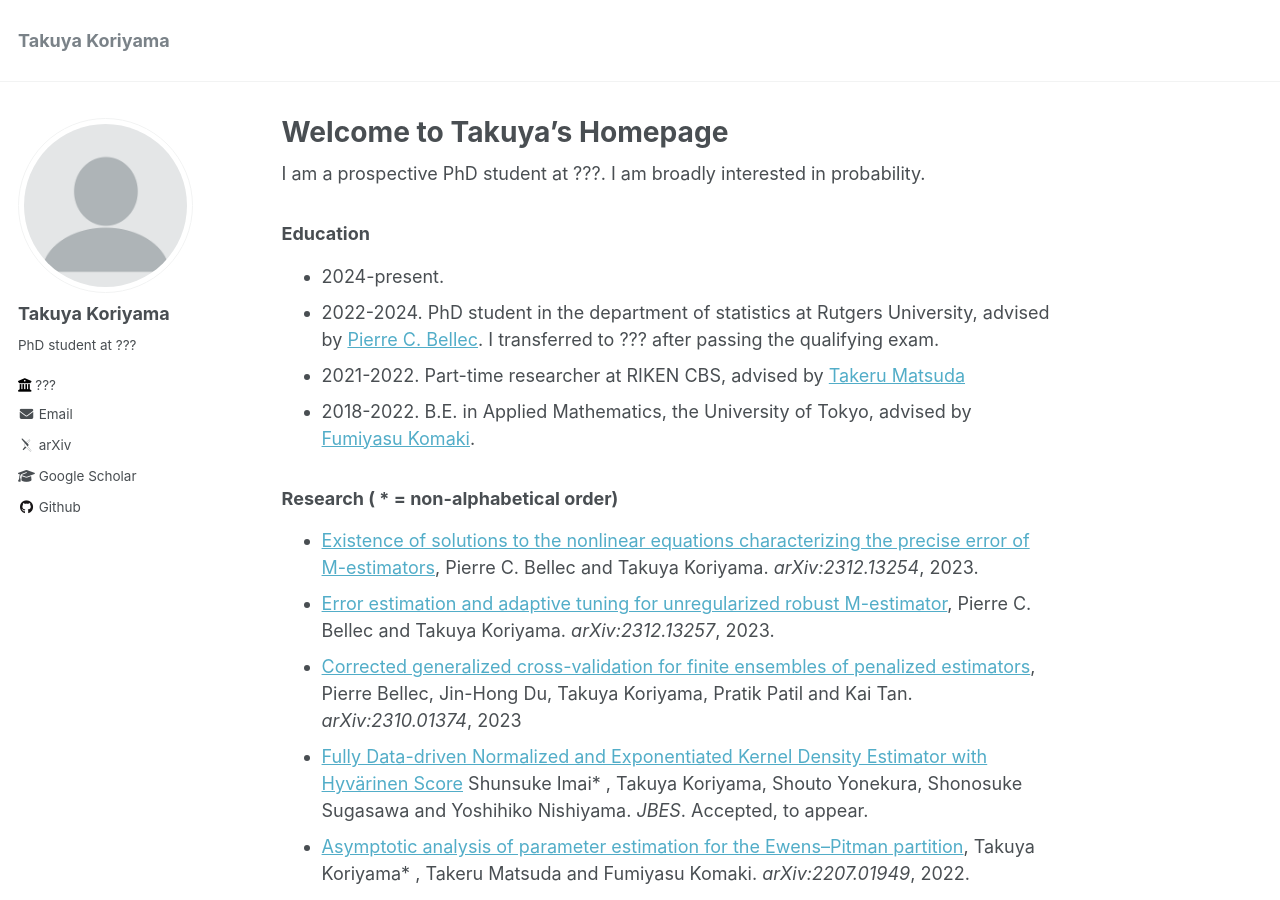
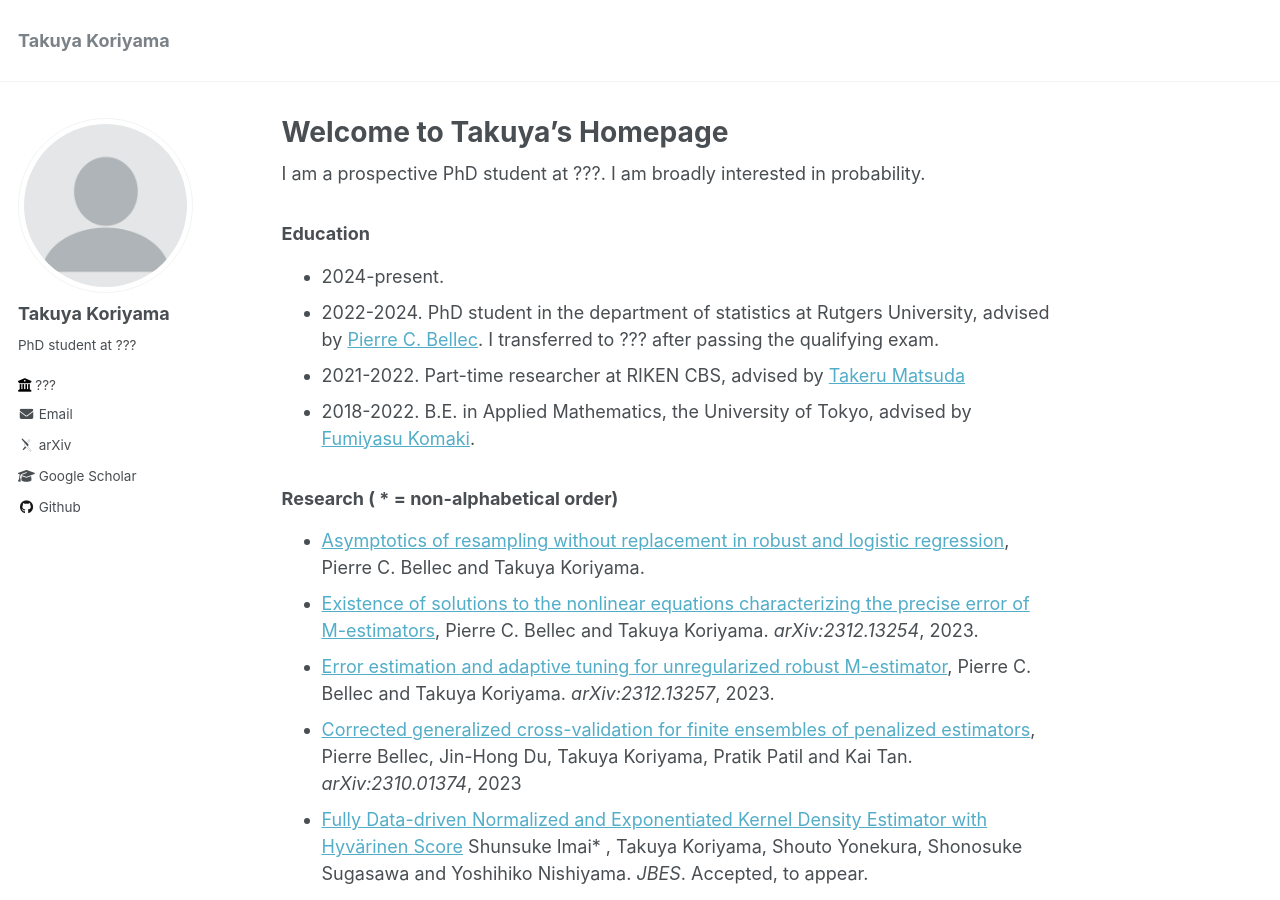
Before and after one commit to TakuyaKoriyama/takuyakoriyama.github.io, a Jekyll site: the page built from _pages/about.md, in a window 1280 px wide and 900 px high. Built offline with Jekyll 4.4.1, drawn with Linux system fonts in a browser that asks for light colours; some web fonts are replaced.

Commit message:
Update about.md

```diff
--- a/_pages/about.md
+++ b/_pages/about.md
@@ -17,6 +17,7 @@ I am a prospective PhD student at ???. I am broadly interested in probability.
 
 
 ### Research ( \* = **non**-alphabetical order)
+* [Asymptotics of resampling without replacement in robust and logistic regression](), Pierre C. Bellec and Takuya Koriyama.
 * [Existence of solutions to the nonlinear equations characterizing the precise error of M-estimators](https://arxiv.org/abs/2312.13254), Pierre C. Bellec and Takuya Koriyama. *arXiv:2312.13254*, 2023.
 * [Error estimation and adaptive tuning for unregularized robust M-estimator](https://arxiv.org/abs/2312.13257), Pierre C. Bellec and Takuya Koriyama.
 *arXiv:2312.13257*, 2023.
```
